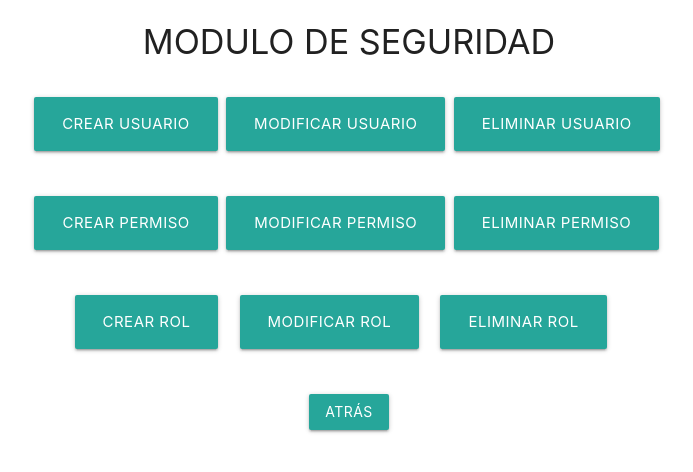
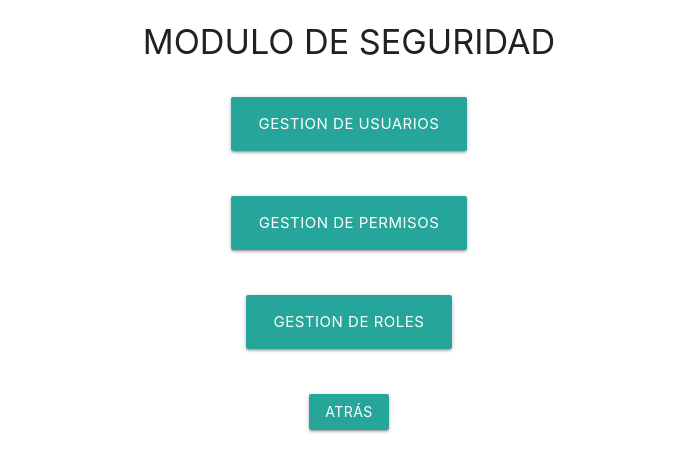
Before and after one commit to joaquingavilan/is2grupo7, a Django app: page /seguridad in a window 1280 px wide. Shown: the top 472 px of the page, without its empty margins (291-984 px from the left). Run offline with Django 4.2, Linux system fonts and the light colour scheme.

Commit message:
modificar de acuerdo a indicaciones de la profesora

```diff
--- a/ings2/gestionProyectos/urls.py
+++ b/ings2/gestionProyectos/urls.py
@@ -3,10 +3,11 @@ from . import views
 
 urlpatterns = [
     path('', views.home, name="home"),
-    path('registro',views.registro,name="registro"),
     path('ingreso', views.ingreso, name="ingreso"),
     path('salida', views.salida, name="salida"),
     path('seguridad', views.seguridad, name="seguridad"),
+    path('gestion_usuarios', views.gestion_usuarios, name="gestion_usuarios"),
+    path('busq_usuarios', views.busq_usuarios),
     path('inicio', views.inicio, name="inicio"),
     path('add_usuario', views.add_usuario, name="add_usuario"),
     path('mod_usuario', views.mod_usuario, name="mod_usuario"),
--- a/ings2/gestionProyectos/views.py
+++ b/ings2/gestionProyectos/views.py
@@ -4,25 +4,12 @@ from django.contrib.auth.models import User
 from django.contrib.auth import authenticate, login, logout
 from django.contrib import messages
 from gestionProyectos import models
+from django.http import JsonResponse
+
 
 # Create your views here.
 def home(request):
     return render(request, "login/index.html")
-
-
-def registro(request):
-    if request.method == "POST":
-        usuario = request.POST['usuario']
-        contrasena = request.POST['contrasena']
-        contrasena2 = request.POST['contrasena2']
-        u = models.Usuario(nombre=usuario, contrasena=contrasena)  # se guarda el usuario en la tabla Usuario, creada en el modelo
-        u.save()
-
-        user = User.objects.create_user(username=usuario, password=contrasena)
-        user.save()                                                # se guarda en la tabla auth_user, propia de django
-
-        return redirect('ingreso')
-    return render(request, "login/registro.html")
 
 
 def ingreso(request):
@@ -55,8 +42,32 @@ def seguridad(request):
     return render(request, "seguridad/seguridad.html")
 
 
+def gestion_usuarios(request):
+    lista_usuarios =models.Usuario.objects.all()
+    lista_roles = models.UsuarioRol.objects.all()
+    contexto = {
+        "lista_usuarios": lista_usuarios,
+        "usuario_rol": lista_roles
+    }
+    return render(request, "seguridad/usuarios.html", contexto)
+
+
+def busq_usuarios(request):
+    query_dict = request.GET.get("busq_usuario")
+    usuario_encontrado = None
+    if query_dict is not None:
+        usuario_encontrado = models.Usuario.objects.get(nombre=query_dict)
+    my_context = {
+        "usuario": usuario_encontrado
+        #"contexto": 123
+    }
+    return render(request, "seguridad/buscar_usuario.html", my_context)
+
+
 def inicio(request):
     return render(request, "login/index.html")
+
+
 
 
 def add_usuario(request):
--- a/ings2/templates/login/index.html
+++ b/ings2/templates/login/index.html
@@ -56,7 +56,6 @@
     <div class="center">
     <h3>Bienvenido al sistema</h3> <br>
     <button type="submit" class="btn waves-effect waves btn-large"><a style="color:white" href="/ingreso">Ingresar</a></button>
-    <button type="submit" class="btn waves-effect waves btn-large"><a style="color:white" href="/registro">Registrarse</a> </button>
     </div>
     {% endif %}
 
--- a/ings2/templates/seguridad/seguridad.html
+++ b/ings2/templates/seguridad/seguridad.html
@@ -48,21 +48,15 @@
 
 	<table>
         <tr>
-            <button type="submit" class="btn waves-effect waves btn-large"><a style="color:white;" href="add_usuario">Crear Usuario</a></button>&nbsp
-            <button type="submit" class="btn waves-effect waves btn-large"><a style="color:white;" href="mod_usuario">Modificar Usuario</a> </button>&nbsp
-            <button type="submit" class="btn waves-effect waves btn-large"><a style="color:white;" href="del_usuario">Eliminar Usuario</a> </button>&nbsp
+            <button type="submit" class="btn waves-effect waves btn-large"><a style="color:white;" href="gestion_usuarios">Gestion de Usuarios</a></button>
         </tr>
         <br><br><br>
         <tr>
-            <button type="submit" class="btn waves-effect waves btn-large"><a style="color:white;" href="#">Crear Permiso</a> </button>&nbsp
-            <button type="submit" class="btn waves-effect waves btn-large"><a style="color:white;" href="#">Modificar Permiso</a> </button>&nbsp
-            <button type="submit" class="btn waves-effect waves btn-large"><a style="color:white;" href="#">Eliminar Permiso</a> </button>&nbsp
+            <button type="submit" class="btn waves-effect waves btn-large"><a style="color:white;" href="gestion_permisos">Gestion de Permisos</a></button>
         </tr>
         <br><br><br>
         <tr>
-            <button type="submit" class="btn waves-effect waves btn-large"><a style="color:white;" href="#">Crear Rol</a> </button>&nbsp&nbsp&nbsp&nbsp
-            <button type="submit" class="btn waves-effect waves btn-large"><a style="color:white;" href="#">Modificar Rol</a> </button>&nbsp&nbsp&nbsp&nbsp
-            <button type="submit" class="btn waves-effect waves btn-large"><a style="color:white;" href="#">Eliminar Rol</a> </button>&nbsp&nbsp&nbsp&nbsp
+            <button type="submit" class="btn waves-effect waves btn-large"><a style="color:white;" href="gestion_roles">Gestion de Roles</a></button>
         </tr>
         <br><br><br>
         <button type="submit" class="btn waves-effect waves"><a style="color:white;" href="inicio">Atrás</a> </button>
```
Also changed, not shown: ings2/templates/login/registro.html (deleted, +0 -48 lines), ings2/templates/seguridad/buscar_usuario.html (added, +12 -0 lines), ings2/templates/seguridad/usuarios.html (added, +50 -0 lines), ings2/db.sqlite3.
